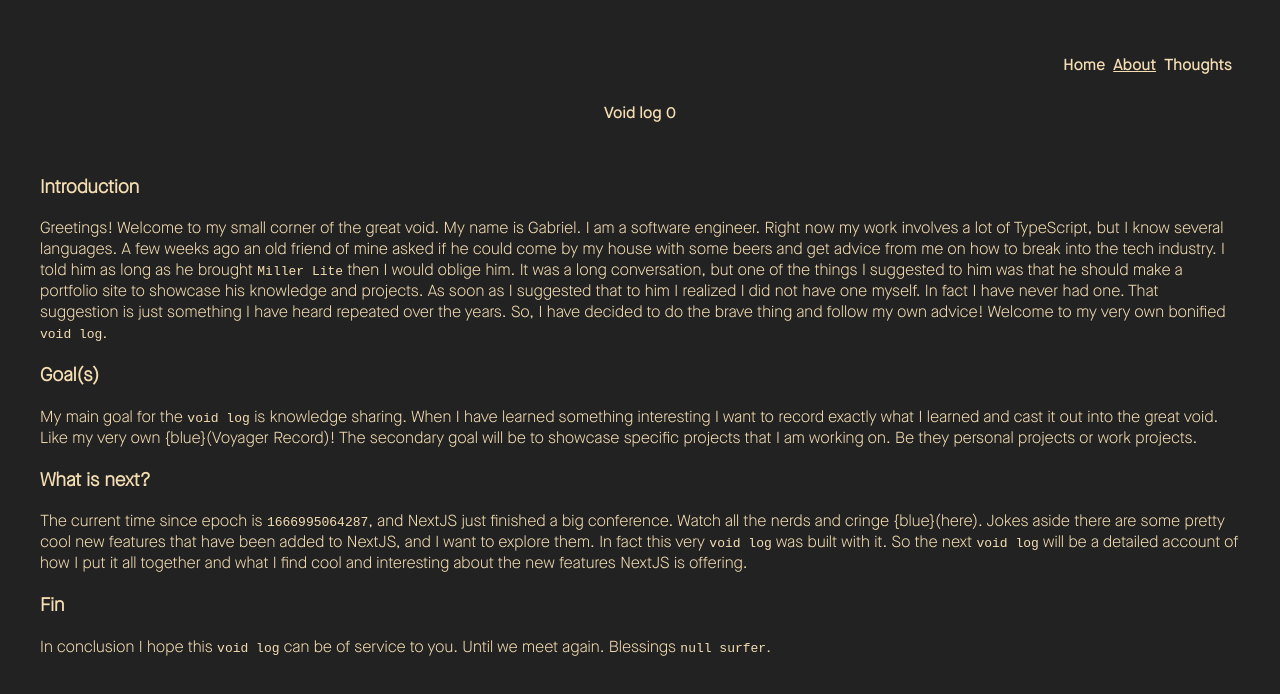
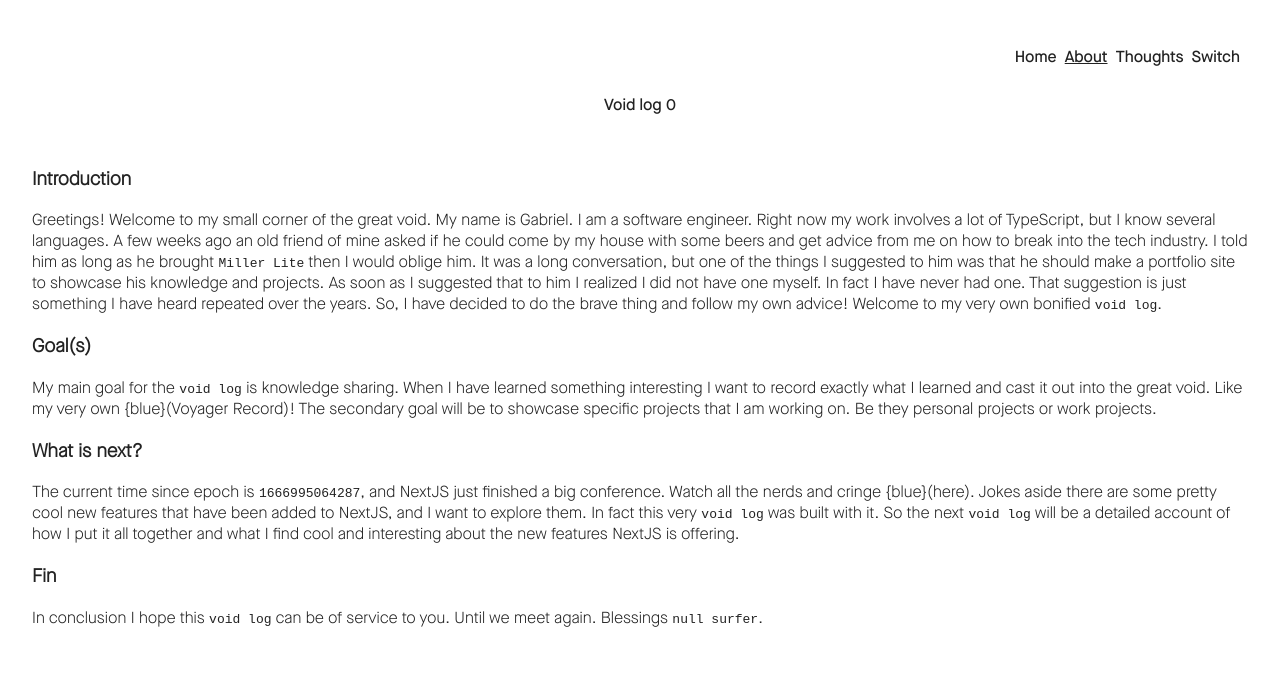
Before and after one commit to gabrielgrover/improved-octo-spoon, a Next.js app: page /about in a window 1280 px wide. Shown: the top 694 px of the page. Built offline with nearby package versions, Linux system fonts and the light colour scheme; what markdown-it-attrs, markdown-it-color, markdown-it-highlightjs, markdown-it-imsize would draw is missing.

Commit message:
implement dark theme toggle

```diff
--- /dev/null
+++ b/Providers/ThemeProvider.tsx
@@ -0,0 +1,47 @@
+"use client";
+import React from "react";
+
+type ThemeProviderContextType = {
+  theme: "light" | "dark";
+  toggle_theme: () => void;
+};
+
+export const ThemeContext = React.createContext<ThemeProviderContextType>({
+  theme: "light",
+  toggle_theme: () => {},
+});
+
+export const ThemeProvider: React.FC<React.PropsWithChildren> = (props) => {
+  const [theme, set_theme] = React.useState<"light" | "dark">("light");
+
+  const toggle_theme = () =>
+    set_theme((prev_them) => {
+      if (prev_them === "light") {
+        return "dark";
+      }
+
+      return "light";
+    });
+
+  React.useEffect(() => {
+    if (theme === "light") {
+      document.body.style.setProperty(
+        "background",
+        "var(--light-theme-bg-color)"
+      );
+      document.body.style.setProperty("color", "var(--light-theme-color)");
+    } else {
+      document.body.style.setProperty(
+        "background",
+        "var(--dark-theme-bg-color)"
+      );
+      document.body.style.setProperty("color", "var(--dark-theme-color)");
+    }
+  }, [theme]);
+
+  return (
+    <ThemeContext.Provider value={{ theme, toggle_theme }}>
+      {props.children}
+    </ThemeContext.Provider>
+  );
+};
--- /dev/null
+++ b/Providers/index.ts
@@ -0,0 +1 @@
+export * from "./ThemeProvider";
--- a/app/Navbar/NavbarItemList.tsx
+++ b/app/Navbar/NavbarItemList.tsx
@@ -1,7 +1,9 @@
 "use client";
 
+import React from "react";
 import { usePathname } from "next/navigation";
 import Link from "next/link";
+import { ThemeContext } from "../../Providers";
 import styles from "./navbar.module.css";
 
 type TabnameRouteTuple = {
@@ -9,10 +11,13 @@ type TabnameRouteTuple = {
   route: string;
 };
 
+const useTheme = () => React.useContext(ThemeContext);
+
 export function NavbarItemList(props: {
   tabname_route_tuples: TabnameRouteTuple[];
 }) {
   const pathname = usePathname();
+  const { toggle_theme } = useTheme();
 
   return (
     <>
@@ -25,6 +30,9 @@ export function NavbarItemList(props: {
           </Link>
         </li>
       ))}
+      <li onClick={toggle_theme} className={styles.switch}>
+        Switch
+      </li>
     </>
   );
 }
--- a/app/Navbar/navbar.module.css
+++ b/app/Navbar/navbar.module.css
@@ -19,3 +19,9 @@
 .underline {
 	text-decoration: underline;
 }
+
+.switch {
+	padding-right: 8px;
+	font-family: MaisonNeue-Medium;
+	cursor: pointer;
+}
--- a/app/about/page.tsx
+++ b/app/about/page.tsx
@@ -1,5 +1,4 @@
 import { Blog, load_blog_html } from "../../Blog";
-import styles from "./styles.module.css";
 import { PageHeading } from "../PageHeading";
 import { Constants } from "../../utils";
 
--- a/app/globals.css
+++ b/app/globals.css
@@ -3,9 +3,17 @@ body {
   font-family: MaisonNeue, -apple-system, BlinkMacSystemFont, Segoe UI, Roboto, Oxygen,
     Ubuntu, Cantarell, Fira Sans, Droid Sans, Helvetica Neue, sans-serif;
 
-	background: #222;
-	color: wheat;
+	margin: 0;
+	height: 100vh;
 }
+
+:root {
+	--light-theme-bg-color: white;
+	--light-theme-color: #222;
+	--dark-theme-bg-color: #222;
+	--dark-theme-color: wheat
+}
+
 
 a {
   color: inherit;
--- a/app/layout.tsx
+++ b/app/layout.tsx
@@ -1,5 +1,7 @@
+"use client";
 import "./globals.css";
 import { Navbar } from "./Navbar/Navbar";
+import { ThemeProvider } from "../Providers";
 
 export default function RootLayout({
   children,
@@ -16,8 +18,10 @@ export default function RootLayout({
       </head>
 
       <body>
-        <Navbar />
-        {children}
+        <ThemeProvider>
+          <Navbar />
+          {children}
+        </ThemeProvider>
       </body>
     </html>
   );
--- a/package.json
+++ b/package.json
@@ -18,7 +18,7 @@
     "markdown-it-color": "^2.1.1",
     "markdown-it-highlightjs": "^4.0.1",
     "markdown-it-imsize": "^2.0.1",
-    "next": "13.0.0",
+    "next": "13.0.1",
     "react": "18.2.0",
     "react-dom": "18.2.0",
     "voidlog_cli": "^0.0.8"
```
Also changed, not shown: app/about/styles.module.css (deleted, +0 -7 lines), 1 other file (tests, documents, lock files or other folders).
